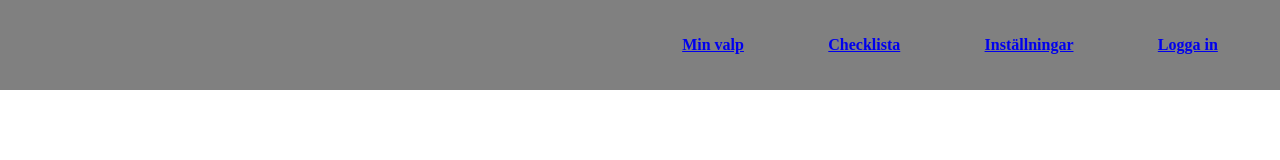
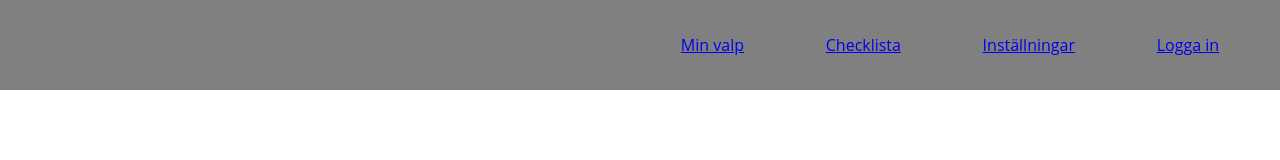
Before and after one commit to FredrikaEricsson/valplangtan, a Next.js app: page /checklist in a window 1280 px wide. Shown: the top 160 px of the page. Built offline with nearby package versions, Linux system fonts and the light colour scheme; no server answers.

Commit message:
setup for styled components, navbar

```diff
--- a/components/layout.tsx
+++ b/components/layout.tsx
@@ -7,6 +7,7 @@ const Layout = ({ children }: any) => {
       <HeadingWrapper>
         <Navbar></Navbar>
       </HeadingWrapper>
+
       <main>{children}</main>
     </>
   );
--- a/components/navbar.tsx
+++ b/components/navbar.tsx
@@ -1,6 +1,37 @@
+import axios from "axios";
 import Link from "next/link";
+import router from "next/router";
+import { useEffect, useState } from "react";
 import { Header } from "../styles/global";
 const Navbar = () => {
+  const [userIsLoggedIn, setUserIsLoggedIn] = useState<boolean>();
+
+  useEffect(() => {
+    const getUser = async () => {
+      try {
+        let res = await axios.get("http://localhost:3001/get-user", {
+          withCredentials: true,
+        });
+        console.log(res);
+        setUserIsLoggedIn(true);
+      } catch (error) {
+        setUserIsLoggedIn(false);
+      }
+    };
+    getUser();
+  }, []);
+
+  const handleClick = async () => {
+    try {
+      await axios.get("http://localhost:3001/logout", {
+        withCredentials: true,
+      });
+      return router.push("/login");
+    } catch (error) {
+      console.log("Någonting gick fel");
+    }
+  };
+
   return (
     <>
       <Header>
@@ -13,9 +44,15 @@ const Navbar = () => {
         <Link href='/settings'>
           <a>Inställningar</a>
         </Link>
-        <Link href='/login'>
-          <a>Logga in</a>
-        </Link>
+        {userIsLoggedIn ? (
+          <Link href='/'>
+            <a onClick={handleClick}>Logga ut</a>
+          </Link>
+        ) : (
+          <Link href='/login'>
+            <a>Logga in</a>
+          </Link>
+        )}
       </Header>
     </>
   );
--- a/package.json
+++ b/package.json
@@ -26,6 +26,7 @@
     "@types/react": "17.0.37",
     "@types/react-calendar": "^3.4.3",
     "@types/styled-components": "^5.1.19",
+    "babel-plugin-styled-components": "^2.0.2",
     "eslint": "8.4.1",
     "eslint-config-next": "12.0.7",
     "typescript": "4.5.4"
--- a/pages/_app.tsx
+++ b/pages/_app.tsx
@@ -5,8 +5,8 @@ import { GlobalStyle } from "../styles/global";
 function MyApp({ Component, pageProps }: AppProps) {
   return (
     <>
-      <GlobalStyle />
       <Layout>
+        <GlobalStyle />
         <Component {...pageProps} />
       </Layout>
     </>
--- a/styles/global.ts
+++ b/styles/global.ts
@@ -1,11 +1,12 @@
 import styled, { createGlobalStyle } from "styled-components";
 
 export const GlobalStyle = createGlobalStyle`
+
 * {
     margin: 0;
     padding: 0;
     box-sizing: border-box;
-    font-family: 'Playfair Display', serif;
+    font-family: 'Open Sans', serif;
   }
   body {
     overflow-x:hidden;
@@ -28,7 +29,6 @@ export const Header = styled.div`
   background-color: grey;
   background-size: cover;
   color: white;
-  font-weight: bold;
   height: 50px;
   width: 50%;
   display: flex;
```
Also changed, not shown: .babelrc (added).
